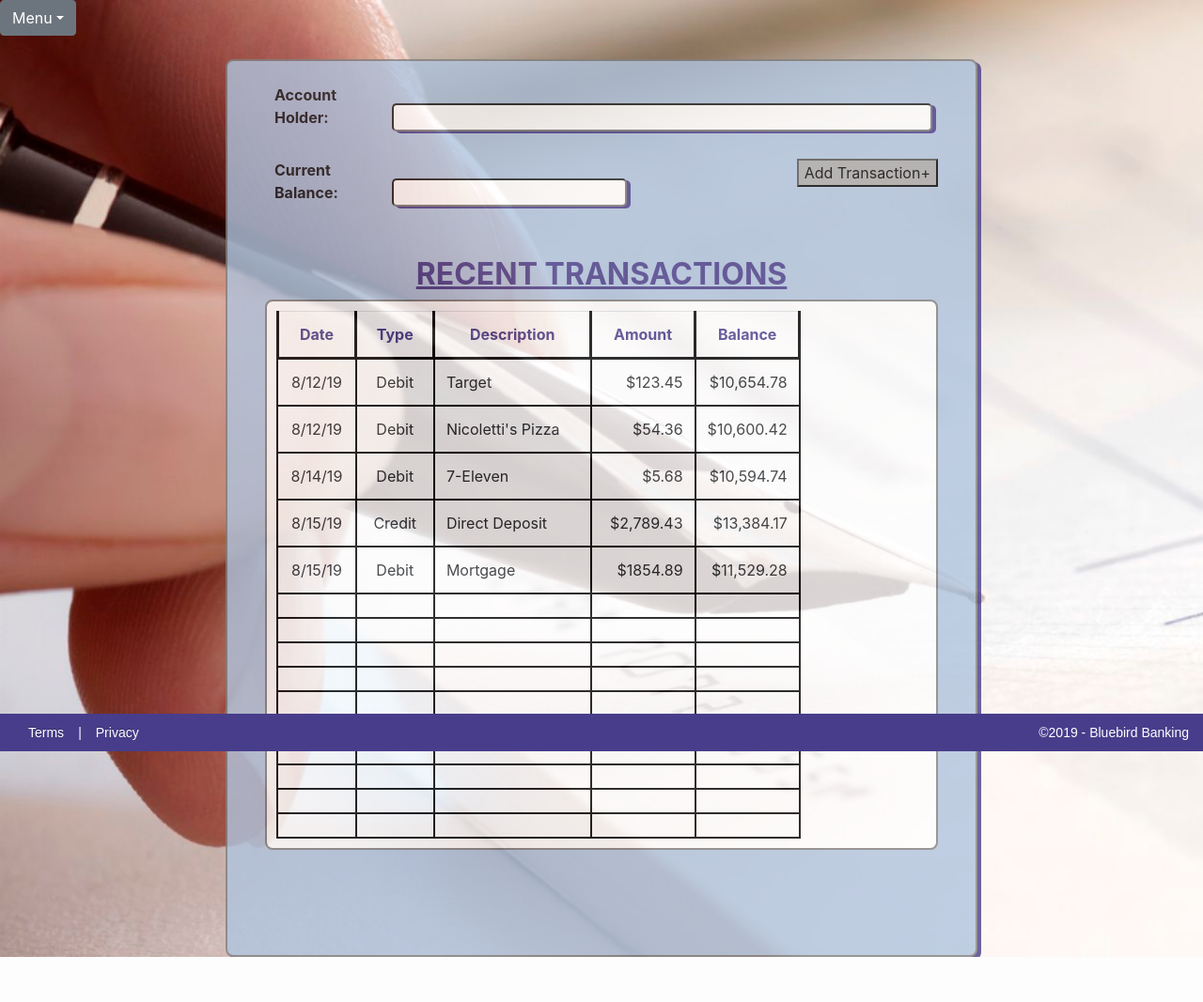
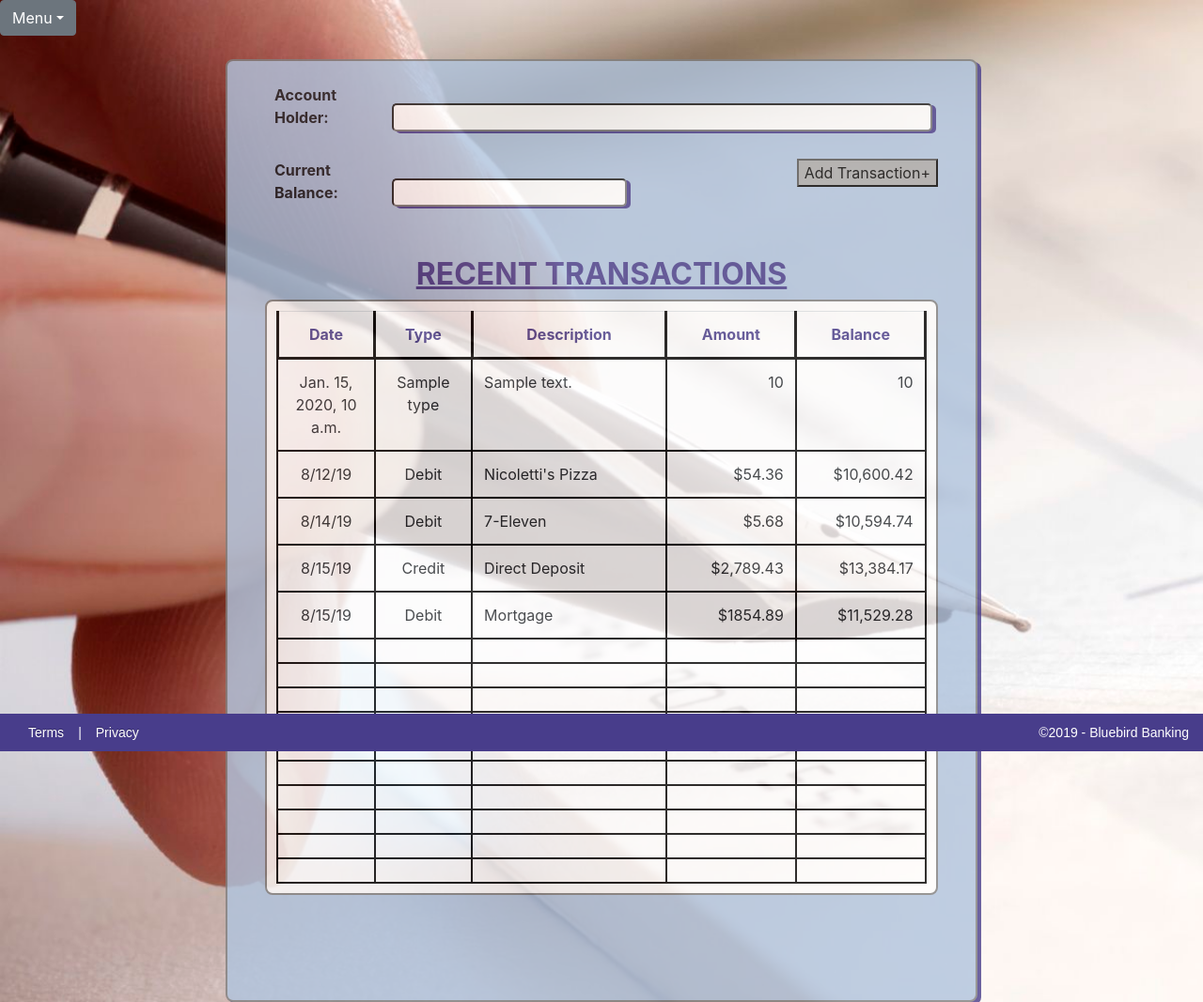
Before and after one commit to void-goryo/DjangoCheckbook, a Django app: template main/src/checkbook/templates/checkbook/BalanceSheet.html in a window 1280 px wide. Shown: the whole page at 94% size. Before the commit the page ends 1019 px from the top, so only its background shows below. Run offline with Django 4.2, Linux system fonts and the light colour scheme; the template is opened without the code that fills it: most values are stand-ins (such as "Sample title", 1, 10 or a date in 2020); some libraries are stand-ins or nearby versions.

Commit message:
Update BalanceSheet.html

```diff
--- a/main/src/checkbook/templates/checkbook/BalanceSheet.html
+++ b/main/src/checkbook/templates/checkbook/BalanceSheet.html
@@ -24,11 +24,11 @@
 					<th>Balance</th>
 				</tr>
 				<tr>
-					<td class="center">8/12/19</td>
-					<td class="center">Debit</td>
-					<td class="left">Target</td>
-					<td class="right">$123.45</td>
-					<td class="right">$10,654.78</td>
+					<td class="center">{{ key.date }}</td>
+					<td class="center">{{ key.type }}</td>
+					<td class="left">{{ key.description }}</td>
+					<td class="right">{{ key.amount }}</td>
+					<td class="right">{{ total }}</td>
 				</tr>
 				<tr>
 						<td class="center">8/12/19</td>
```
